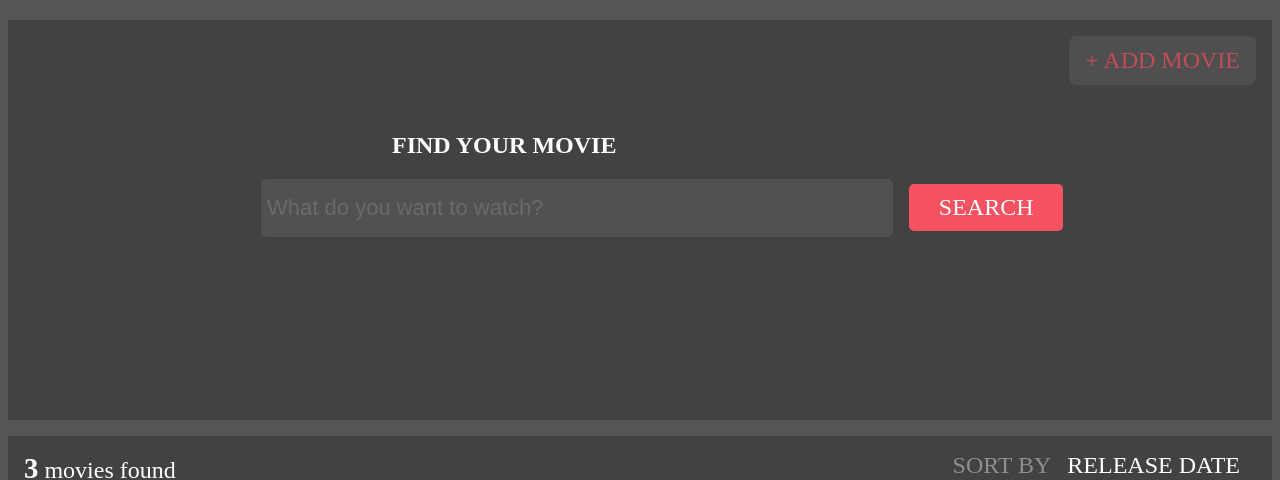
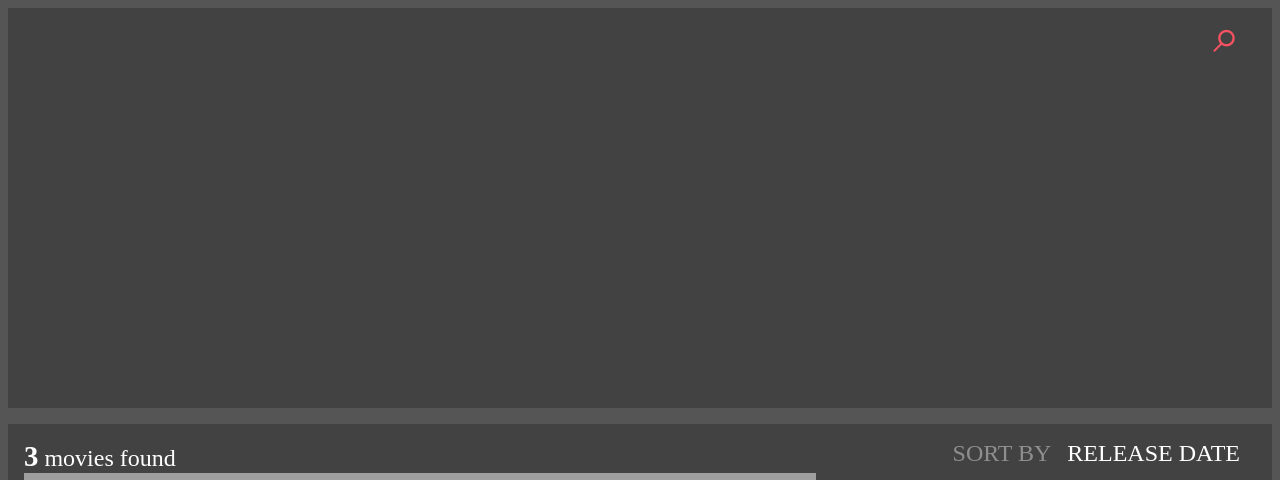
Before and after one commit to NatalyNerovnya/react-movies-api, a React app: page / in a window 1280 px wide. Shown: the top 480 px of the page. Built offline with nearby package versions, Linux system fonts and the light colour scheme; grey boxes are pictures that could not be loaded.

Commit message:
add movie details

```diff
--- a/src/components/MovieDetails/MovieDetails.css
+++ b/src/components/MovieDetails/MovieDetails.css
@@ -0,0 +1,7 @@
+.details-close{
+    color: #F65261;
+    font-size: 3rem;
+    float: right;
+    margin-right: 2rem;
+    cursor: pointer;
+}
--- a/src/components/MovieDetails/MovieDetails.jsx
+++ b/src/components/MovieDetails/MovieDetails.jsx
@@ -1,7 +1,15 @@
-import React from "react";
+import React, { useCallback } from "react";
 
 const MovieDetails = (props) => {
 
+    const close = useCallback((e) => {
+        e.preventDefault();
+        props.handleClose();
+    }, []);
+
+    return <>
+        <a className="details-close" onClick={close}>&#8981;</a>
+    </>
 }
 
 export default MovieDetails;
--- a/src/components/MovieDetails/index.js
+++ b/src/components/MovieDetails/index.js
@@ -1,3 +1,3 @@
 import "./MovieDetails.css"
 
-export { default } from "./MovieDetails.jsx.js";
+export { default } from "./MovieDetails.jsx";
--- a/src/containers/Header/Header.jsx
+++ b/src/containers/Header/Header.jsx
@@ -1,10 +1,16 @@
-import React from "react";
-import Search from "../../components/Search"
+import React, { useState, useCallback } from "react";
+import Search from "../../components/Search";
+import MovieDetails from "../../components/MovieDetails";
 
-const Header = () =>  (
-    <div className="header">
-        <Search />
+const Header = () => {
+    const [isSearchActive, setIsSearchActive] = useState(false);
+    const handleClose = useCallback(() => {
+        setIsSearchActive(true);
+    });
+
+    return <div className="header">
+        {isSearchActive ? <Search /> : <MovieDetails handleClose={handleClose}/>}
     </div>
-);
+};
 
 export default Header;
```
